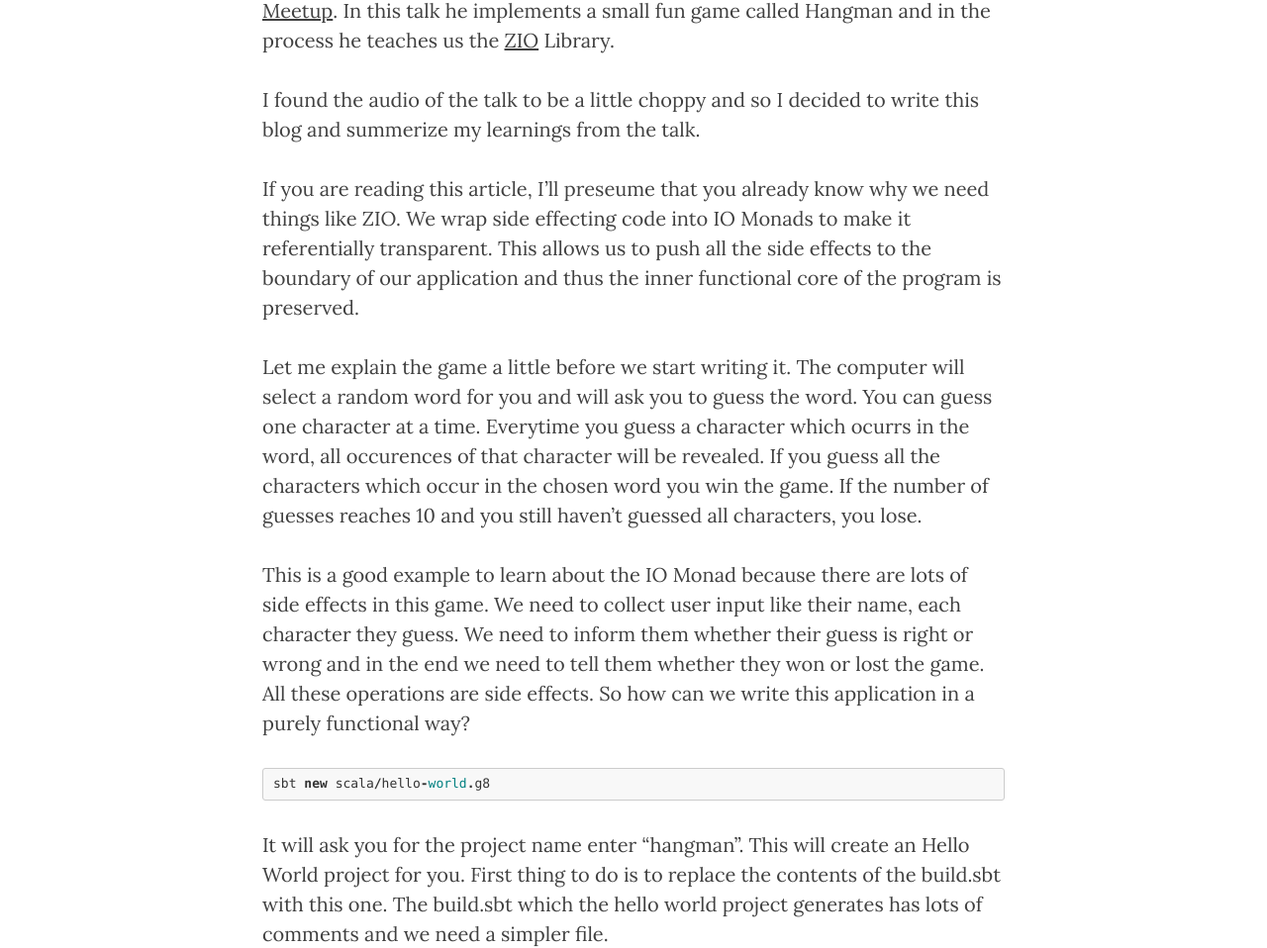
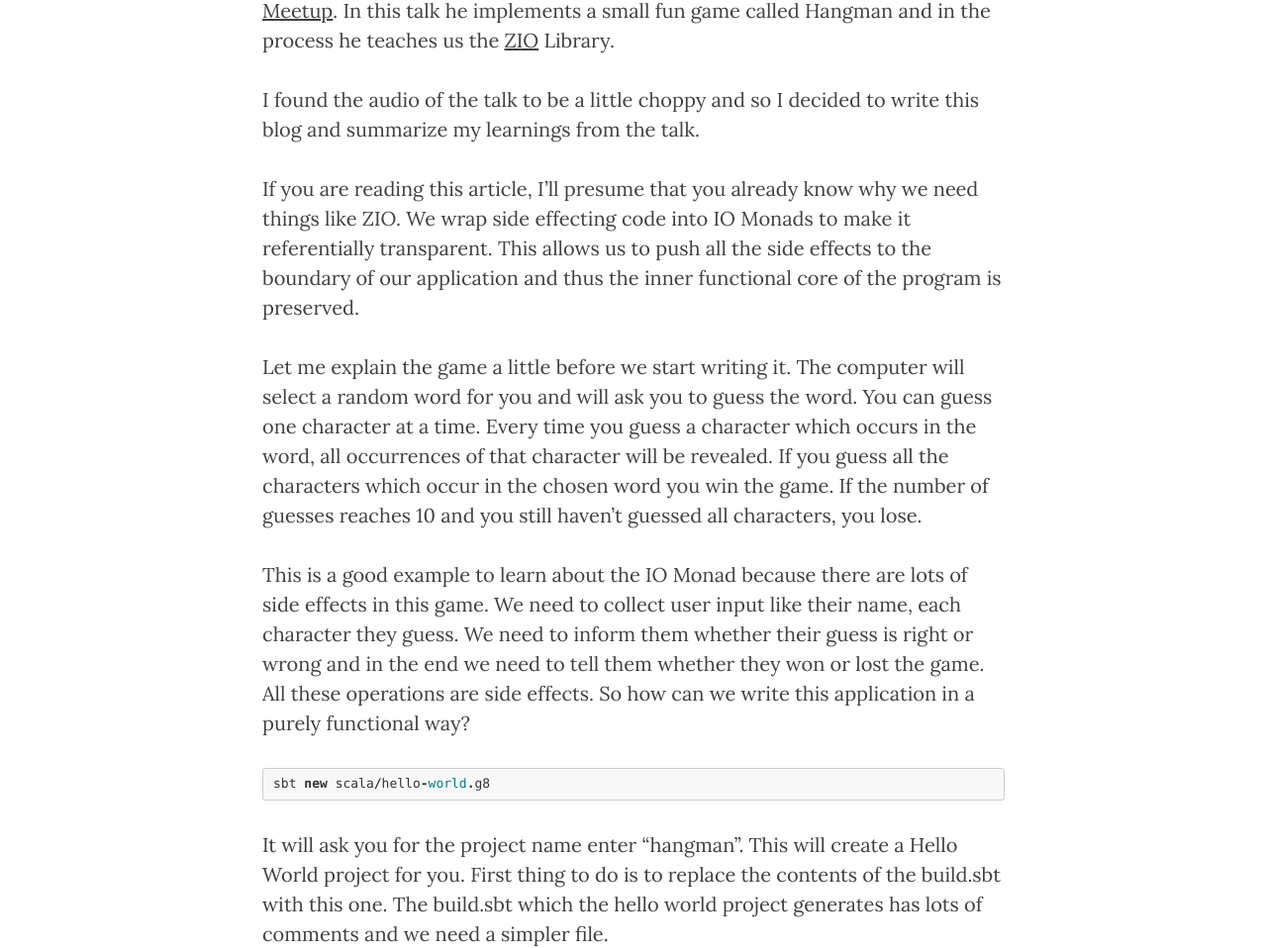
Before and after one commit to abhsrivastava/abhsrivastava.github.io, a Jekyll site: the page built from _posts/2018-11-3-Hangman-Game-Using-ZIO.md, in a window 1280 px wide and 1400 px high, scrolled down 478 px. Shown: the part 172-1130 px from the top of the window at 99% size. Built offline with Jekyll 4.4.1, drawn with Linux system fonts in a browser that asks for light colours; nearby versions of some CDN libraries; some of the changed text lies outside the part shown.

Commit message:
fixing grammar and spelling

````diff
--- a/_posts/2018-11-3-Hangman-Game-Using-ZIO.md
+++ b/_posts/2018-11-3-Hangman-Game-Using-ZIO.md
@@ -10,11 +10,11 @@
 I came across this [fantastic talk][1] delivered by [John De Goes][2] for [Scala Kiev Meetup][3]. In this talk
 he implements a small fun game called Hangman and in the process he teaches us the [ZIO][4] Library.
 
-I found the audio of the talk to be a little choppy and so I decided to write this blog and summerize my learnings from the talk.
+I found the audio of the talk to be a little choppy and so I decided to write this blog and summarize my learnings from the talk.
 
-If you are reading this article, I'll preseume that you already know why we need things like ZIO. We wrap side effecting code into IO Monads to make it referentially transparent. This allows us to push all the side effects to the boundary of our application and thus the inner functional core of the program is preserved.
+If you are reading this article, I'll presume that you already know why we need things like ZIO. We wrap side effecting code into IO Monads to make it referentially transparent. This allows us to push all the side effects to the boundary of our application and thus the inner functional core of the program is preserved.
 
-Let me explain the game a little before we start writing it. The computer will select a random word for you and will ask you to guess the word. You can guess one character at a time. Everytime you guess a character which ocurrs in the word, all occurences of that character will be revealed. If you guess all the characters which occur in the chosen word you win the game. If the number of guesses reaches 10 and you still haven't guessed all characters, you lose.
+Let me explain the game a little before we start writing it. The computer will select a random word for you and will ask you to guess the word. You can guess one character at a time. Every time you guess a character which occurs in the word, all occurrences of that character will be revealed. If you guess all the characters which occur in the chosen word you win the game. If the number of guesses reaches 10 and you still haven't guessed all characters, you lose.
 
 This is a good example to learn about the IO Monad because there are lots of side effects in this game. We need to collect user input like their name, each character they guess. We need to inform them whether their guess is right or wrong and in the end we need to tell them whether they won or lost the game. All these operations are side effects. So how can we write this application in a purely functional way?
 
@@ -22,7 +22,7 @@
 sbt new scala/hello-world.g8
 ```
 
-It will ask you for the project name enter "hangman". This will create an Hello World project for you. First thing to do is to replace the contents of the build.sbt with this one. The build.sbt which the hello world project generates has lots of comments and we need a simpler file.
+It will ask you for the project name enter "hangman". This will create a Hello World project for you. First thing to do is to replace the contents of the build.sbt with this one. The build.sbt which the hello world project generates has lots of comments and we need a simpler file.
 
 ```scala
 lazy val root = (project in file(".")).
@@ -160,7 +160,7 @@
 }
 ```
 
-OK. So now we have all our helper methods in place. So let's write the main logic of the game. We start the game by greeting the player and then asking the player his/her name. Once we have that we randomly pick the word which the player has to guess and we render the create and render the initial state of the game. We finally start the game loop. The game loop asks the player to guess a new character.
+OK. So, now we have all our helper methods in place. So let's write the main logic of the game. We start the game by greeting the player and then asking the player his/her name. Once we have that we randomly pick the word which the player has to guess and we render the create and render the initial state of the game. We finally start the game loop. The game loop asks the player to guess a new character.
 
 ```scala
 val hangman : IO[IOException, Unit] = for {
````
Also changed, not shown: other parts of _posts/2018-11-3-Hangman-Game-Using-ZIO.md (+6 -6 lines).
